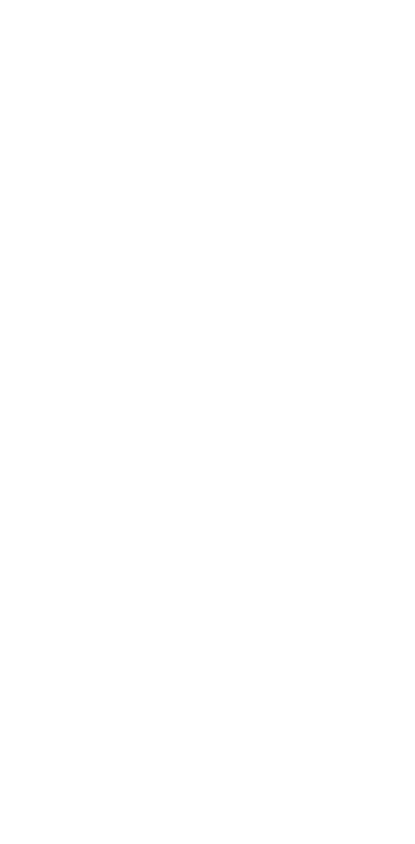
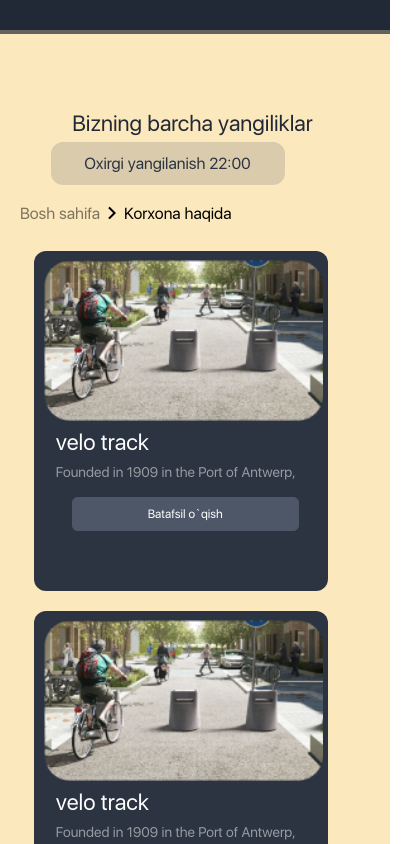
Before and after one commit to Muhammadislom-Dev/arifholding, a React (Create React App) app: page /news in a window 390 px wide. Before the commit this address had no page. Shown: the top 844 px of the page, 415 px wide, since content can reach past the window. Built offline with nearby package versions, Linux system fonts and the light colour scheme.

Commit message:
initial commit

```diff
--- a/src/App.jsx
+++ b/src/App.jsx
@@ -11,10 +11,10 @@
     <div className="App">
       <Routes>
         <Route path="/" element={<HomePage />} />
-        {/* <Route path="/enterprice" element={<Enterprice />} />
+        <Route path="/enterprice" element={<Enterprice />} />
         <Route path="/news" element={<NewsPage />} />
-        <Route path="/news/about" element={<NewsAbout />} />
-        <Route path="/meeting" element={<MeetingPage />} /> */}
+        {/* <Route path="/news/about" element={<NewsAbout />} /> */}
+        {/* <Route path="/meeting" element={<MeetingPage />} /> */}
       </Routes>
     </div>
   );
--- a/src/pages/Enterprice/Enterprice.css
+++ b/src/pages/Enterprice/Enterprice.css
@@ -0,0 +1,176 @@
+@media (max-width: 1440px) {
+  .container {
+    width: 100%;
+  }
+}
+
+@media (max-width: 1280px) {
+  .container {
+    width: 100%;
+  }
+  .App .footerr .container {
+    width: 100%;
+  }
+
+  .App .footerr {
+    padding-left: 15px;
+  }
+
+  .slick .slick-list {
+    justify-content: center;
+  }
+
+  .footerr .footer-logos {
+    width: 140px;
+  }
+  .footerr .footerr-link {
+    font-size: 18px;
+  }
+
+  .footerr .footerr-items {
+    width: 48px;
+    height: 50px;
+  }
+  .nav .navbar-list {
+    justify-content: space-around;
+  }
+
+  .slick .slick-item {
+    width: 240px;
+  }
+
+  .slick .slick-img {
+    width: 230px;
+  }
+  .catalog .catalog-text {
+    font-size: 18px;
+    line-height: 24px;
+    width: 80%;
+  }
+}
+
+@media (max-width: 1080px) {
+  .container {
+    width: 100%;
+  }
+
+  .footerr .footer-title {
+    flex-wrap: wrap;
+    justify-content: space-around;
+  }
+
+  .slick .slick-list {
+    flex-wrap: wrap;
+  }
+
+  .nav .nav-link img {
+    width: 140px;
+  }
+
+  .footerr .footerr-text {
+    font-size: 18px;
+    width: 210px;
+  }
+  .footerr .footerr-texts {
+    font-size: 18px;
+  }
+
+  .nav .navbar-links {
+    font-size: 12px;
+  }
+}
+
+@media (max-width: 780px) {
+  .container {
+    width: 100%;
+  }
+  .nav .navbar-list {
+    display: none;
+  }
+
+  .slick .slick-item {
+    width: 42%;
+  }
+  .slick .slick-img {
+    width: 90%;
+    margin-left: 10px;
+  }
+
+  .slick .slick-text {
+    width: 90%;
+  }
+
+  .footerr .footerr-link {
+    font-size: 16px;
+  }
+  .footerr .footerr-text {
+    font-size: 16px;
+  }
+  .footerr .footerr-items {
+    width: 38px;
+    height: 38px;
+  }
+
+  .catalog .catalog-text {
+    width: 90%;
+    font-size: 16px;
+  }
+  .slick .slick-names {
+    font-size: 25px;
+    line-height: 28px;
+  }
+  .slick .slick-name {
+    font-size: 20px;
+    line-height: 23px;
+  }
+}
+
+@media (max-width: 500px) {
+  .container {
+    width: 100%;
+  }
+
+  .slick .slick-item {
+    height: 320px;
+  }
+  .slick .slick-text {
+    margin-top: 15px;
+  }
+
+  .footerr .footer--list {
+    margin: 0;
+  }
+  .footerr .footerr-link{
+    font-size: 14px;
+  }
+
+  .footerr .footer-title{
+    width: 100%;
+  }
+  .footerr .footerr-name {
+    margin-left: 40px;
+  }
+
+  .catalog .catalog-text{
+    font-size: 14px;
+    width: 100%;
+  }
+
+  .App .catalog-imgs{
+    height: 270px;
+  }
+
+  .slick .slick-item{
+    width: 90%;
+    height: 360px;
+  }
+
+  .slick .slick-title{
+    padding: 0;
+  }
+
+  .slick .slick-names{
+    font-size: 18px;
+    line-height: 24px;
+  }
+}
--- a/src/pages/Enterprice/Enterprice.jsx
+++ b/src/pages/Enterprice/Enterprice.jsx
@@ -3,6 +3,7 @@
 import Footer from "../Footer/Footer";
 import Catalog from "./components/Catalog/Catalog";
 import SliderPage from "./components/Slider/Slider";
+import './Enterprice.css'
 
 const Enterprice = () => {
   return (
@@ -10,7 +11,7 @@
       <Nav />
       <Catalog />
       <SliderPage />
-      <Footer />
+      {/* <Footer /> */}
     </div>
   );
 };
--- a/src/pages/Enterprice/components/Catalog/Catalog.css
+++ b/src/pages/Enterprice/components/Catalog/Catalog.css
@@ -1,6 +1,6 @@
 .catalog {
   background: #fce8bd;
-  padding: 50px 0;
+  padding: 50px 20px;
 }
 
 .catalog-name {
--- a/src/pages/HomePage/HomePage.css
+++ b/src/pages/HomePage/HomePage.css
@@ -584,5 +584,4 @@
     padding-bottom: 50px;
     padding-top: 40px;
   }
-
 }
--- a/src/pages/NewsPage/NewsPage.css
+++ b/src/pages/NewsPage/NewsPage.css
@@ -0,0 +1,66 @@
+@media (max-width: 1440px) {
+  .container {
+    width: 100%;
+  }
+
+  .news .news-list {
+    justify-content: center;
+  }
+}
+
+@media (max-width: 1280px) {
+  .container {
+    width: 100%;
+  }
+}
+
+@media (max-width: 780px) {
+  .container {
+    width: 100%;
+  }
+
+  .sidebar .sidebar-item {
+    margin: 0 10px;
+  }
+
+  .news .news-name {
+    font-size: 22px;
+    margin-top: 0;
+  }
+}
+
+@media (max-width: 580px) {
+  .container {
+    width: 100%;
+  }
+  .news .news-title {
+    width: 80%;
+    height: 380px;
+  }
+  .news .section-pic {
+    width: 95%;
+  }
+
+  .news .news-top {
+    flex-direction: column;
+    display: flex;
+  }
+
+  .news .news-titles {
+    text-align: center;
+  }
+
+  .sidebar{
+    display: none;
+  }
+}
+
+@media (max-width: 460px) {
+  .container {
+    width: 100%;
+  }
+
+  .news .news-title{
+    height: 340px;
+  }
+}
--- a/src/pages/NewsPage/NewsPage.jsx
+++ b/src/pages/NewsPage/NewsPage.jsx
@@ -3,6 +3,7 @@
 import Footer from '../Footer/Footer'
 import News from './components/News/News'
 import Sidebar from './components/Sidebar/Sidebar'
+import './NewsPage.css'
 
 const NewsPage = () => {
   return (
--- a/src/pages/NewsPage/components/News/News.css
+++ b/src/pages/NewsPage/components/News/News.css
@@ -2,6 +2,8 @@
   background-color: #fce8bd;
   padding-top: 70px;
   padding-bottom: 50px;
+  padding-left: 20px;
+  padding-right: 25px;
 }
 
 .news-name {
--- a/src/pages/NewsPage/components/News/News.jsx
+++ b/src/pages/NewsPage/components/News/News.jsx
@@ -27,9 +27,11 @@
               <p className="news-subtext">
                 Founded in 1909 in the Port of Antwerp,
               </p>
-              <Link to="/news/about" className="news-links">
-                Batafsil o`qish
-              </Link>
+              <div className="news-titles">
+                <Link to="/news/about" className="news-links">
+                  Batafsil o`qish
+                </Link>
+              </div>
             </div>
           ))}
         </div>
```
